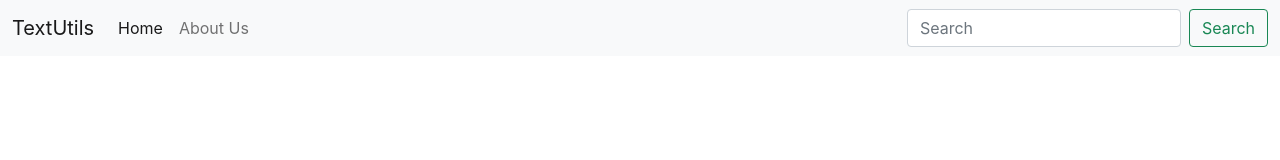
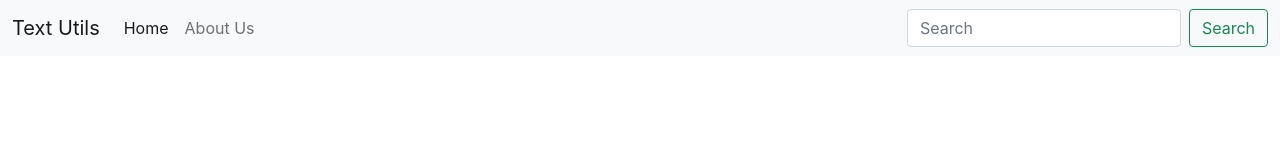
Before and after one commit to deepakpatel-dev/TextUtils, a React (Create React App) app: page / in a window 1280 px wide. Shown: the top 160 px of the page. Built offline with nearby package versions, Linux system fonts and the light colour scheme.

Commit message:
Button Name Changed

```diff
--- a/src/App.js
+++ b/src/App.js
@@ -6,7 +6,7 @@ function App() {
     <>
     <nav className="navbar navbar-expand-lg navbar-light bg-light">
   <div className="container-fluid">
-    <a className="navbar-brand" href="/">TextUtils</a>
+    <a className="navbar-brand" href="/">Text Utils</a>
     <button className="navbar-toggler" type="button" data-bs-toggle="collapse" data-bs-target="#navbarSupportedContent" aria-controls="navbarSupportedContent" aria-expanded="false" aria-label="Toggle navigation">
       <span className="navbar-toggler-icon"></span>
     </button>
```
